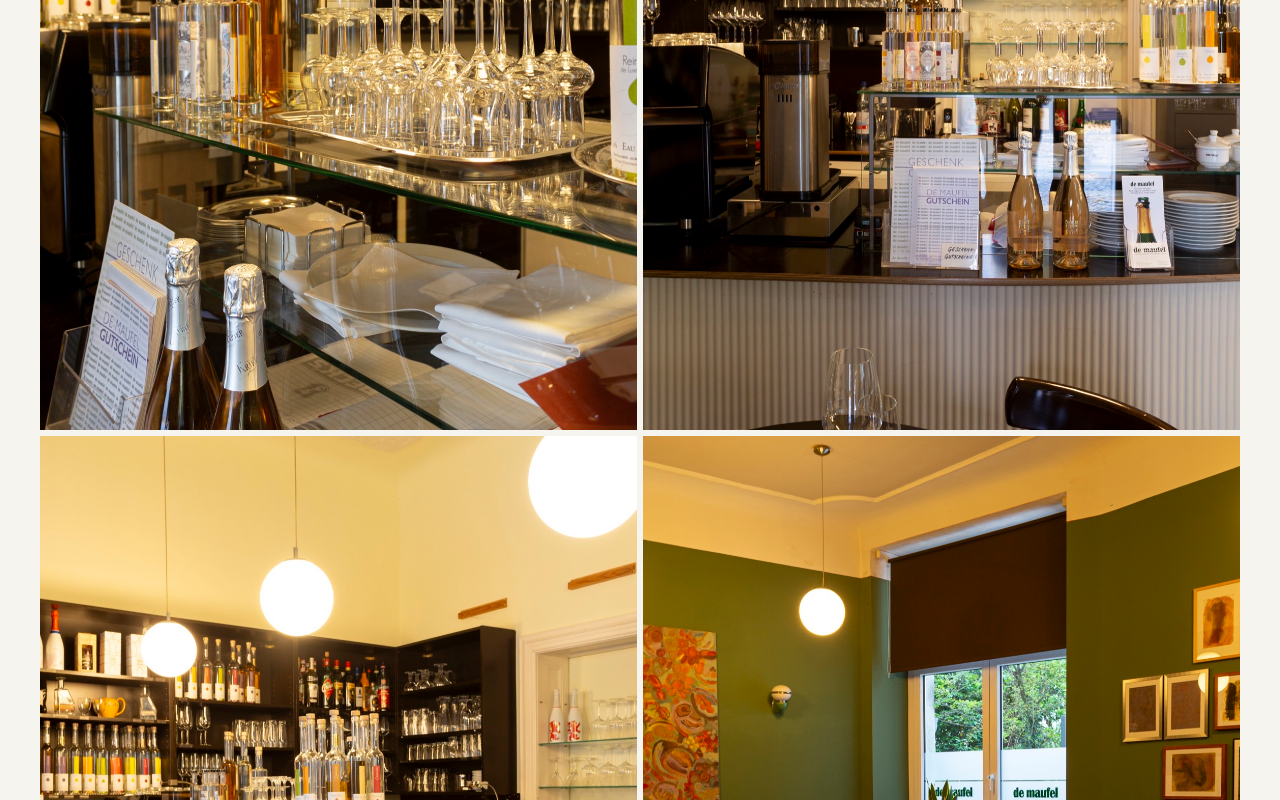
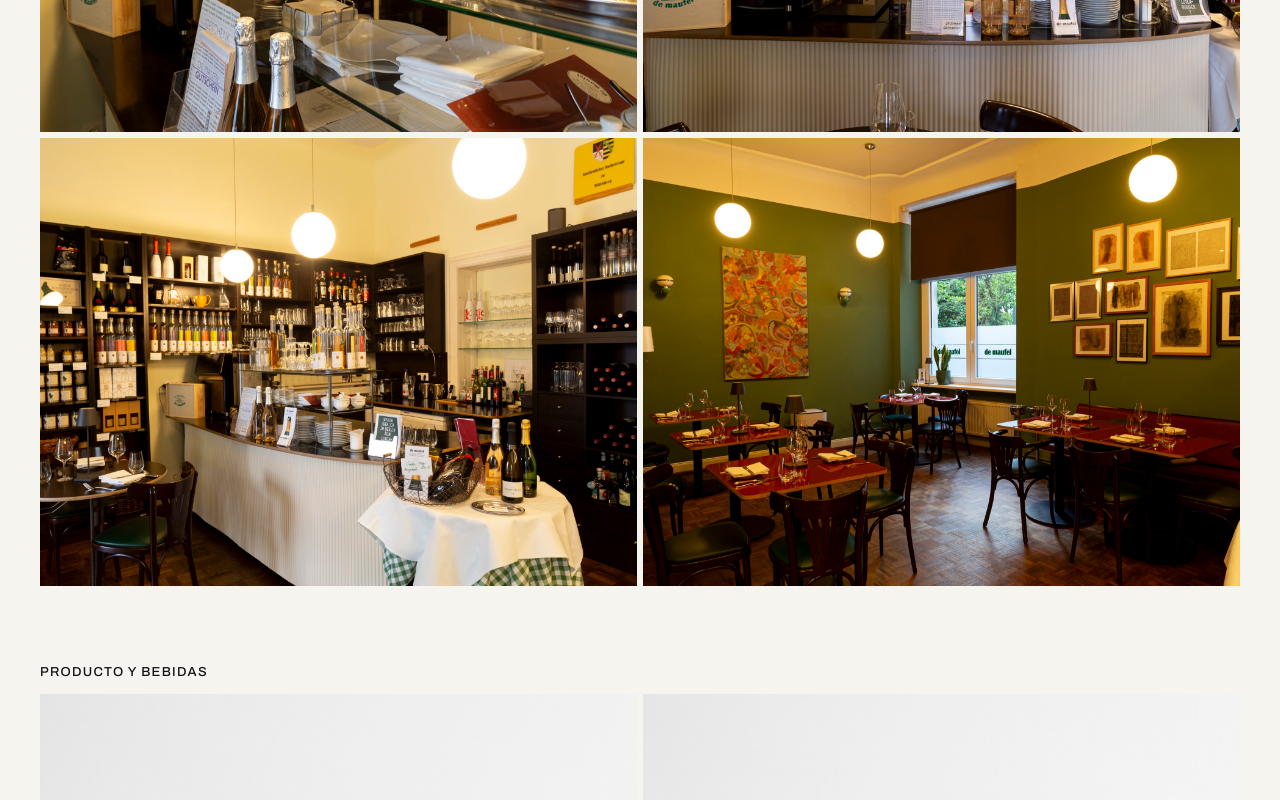
Before and after one commit to sterut/portafolio, a plain HTML site: page index.html in a window 1280 px wide. Shown: the part 6640-7440 px from the top of the page. Drawn offline with Linux system fonts and the light colour scheme.

Commit message:
Ajustar marco de fotos de local a formato horizontal

```diff
--- a/index.html
+++ b/index.html
@@ -122,11 +122,11 @@
 
     <div class="gallery-block">
       <h3>LOCAL Y AMBIENTE</h3>
-      <div class="photo-grid photo-grid--2" data-group="local">
-        <div class="photo" data-filename="local-01.jpg"><img src="fotos/local-01.jpg" alt="Ambiente del local del restaurante 01" width="900" height="600" loading="lazy" onerror="handleImgError(this)"></div>
-        <div class="photo" data-filename="local-02.jpg"><img src="fotos/local-02.jpg" alt="Ambiente del local del restaurante 02" width="900" height="600" loading="lazy" onerror="handleImgError(this)"></div>
-        <div class="photo" data-filename="local-03.jpg"><img src="fotos/local-03.jpg" alt="Ambiente del local del restaurante 03" width="900" height="600" loading="lazy" onerror="handleImgError(this)"></div>
-        <div class="photo" data-filename="local-04.jpg"><img src="fotos/local-04.jpg" alt="Ambiente del local del restaurante 04" width="900" height="600" loading="lazy" onerror="handleImgError(this)"></div>
+      <div class="photo-grid photo-grid--2 photo-grid--landscape" data-group="local">
+        <div class="photo" data-filename="local-01.jpg"><img src="fotos/local-01.jpg" alt="Ambiente del local del restaurante 01" width="900" height="675" loading="lazy" onerror="handleImgError(this)"></div>
+        <div class="photo" data-filename="local-02.jpg"><img src="fotos/local-02.jpg" alt="Ambiente del local del restaurante 02" width="900" height="675" loading="lazy" onerror="handleImgError(this)"></div>
+        <div class="photo" data-filename="local-03.jpg"><img src="fotos/local-03.jpg" alt="Ambiente del local del restaurante 03" width="900" height="675" loading="lazy" onerror="handleImgError(this)"></div>
+        <div class="photo" data-filename="local-04.jpg"><img src="fotos/local-04.jpg" alt="Ambiente del local del restaurante 04" width="900" height="675" loading="lazy" onerror="handleImgError(this)"></div>
       </div>
     </div>
 
--- a/styles.css
+++ b/styles.css
@@ -117,6 +117,10 @@ p {
 
 .photo-grid--2 .photo {
   aspect-ratio: 4 / 5;
+}
+
+.photo-grid--landscape .photo {
+  aspect-ratio: 4 / 3;
 }
 
 .photo--about {
```
